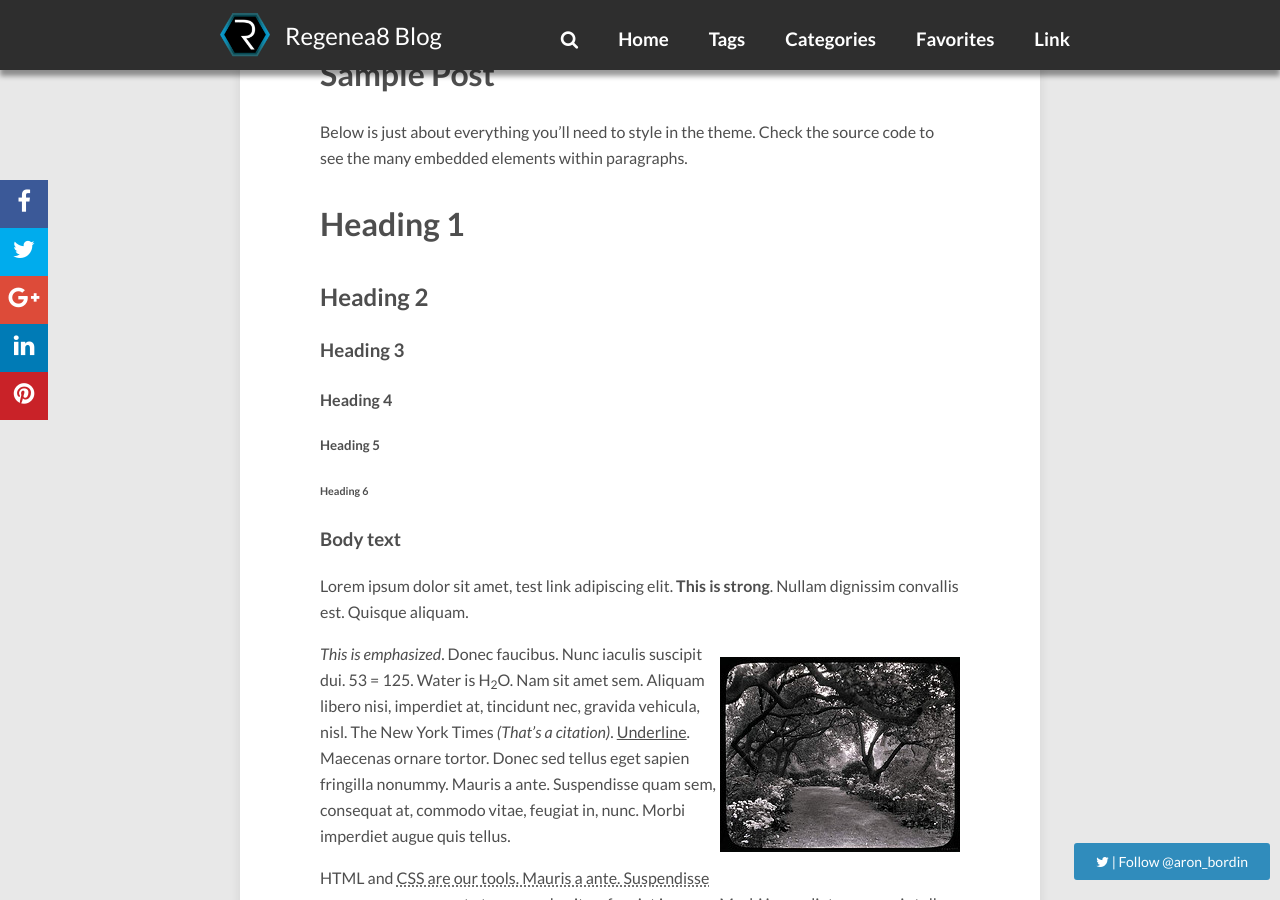
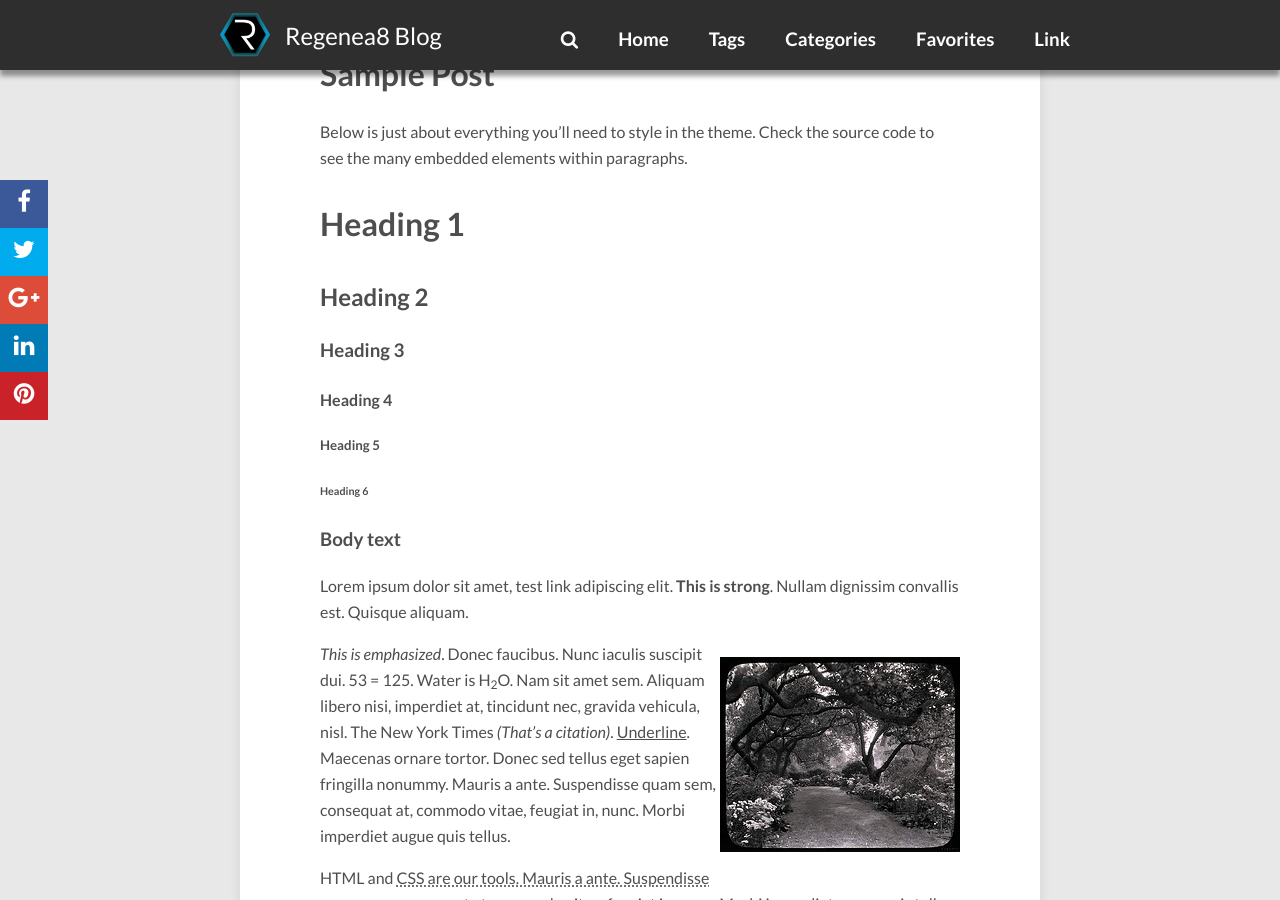
Before and after one commit to krpsh/regenea8.github.io, a Jekyll site: the page built from index.html, in a window 1280 px wide and 900 px high, scrolled down 583 px. Built offline with Jekyll 4.4.1, drawn with Linux system fonts in a browser that asks for light colours; nearby versions of some CDN libraries; the list of posts is cut into pages by our own code; comment, search, counter and statistics services are not loaded.

Commit message:
Initialize blog

```diff
--- a/_config.yml
+++ b/_config.yml
@@ -46,7 +46,7 @@ owner:
   bio:            "Your bio goes here. It shouldn't be super long but a good two sentences or two should suffice."
   email:          regenea8@naver.com
   # Twitter nick for use in Twitter cards and follow button.
-  twitter: aron_bordin # if no twitter in this config, the twitter follow button will be removed
+  # twitter: regenea8 # if no twitter in this config, the twitter follow button will be removed
   # GitHub nick for use in follow button in author block.
   github: aron-bordin
 
```
